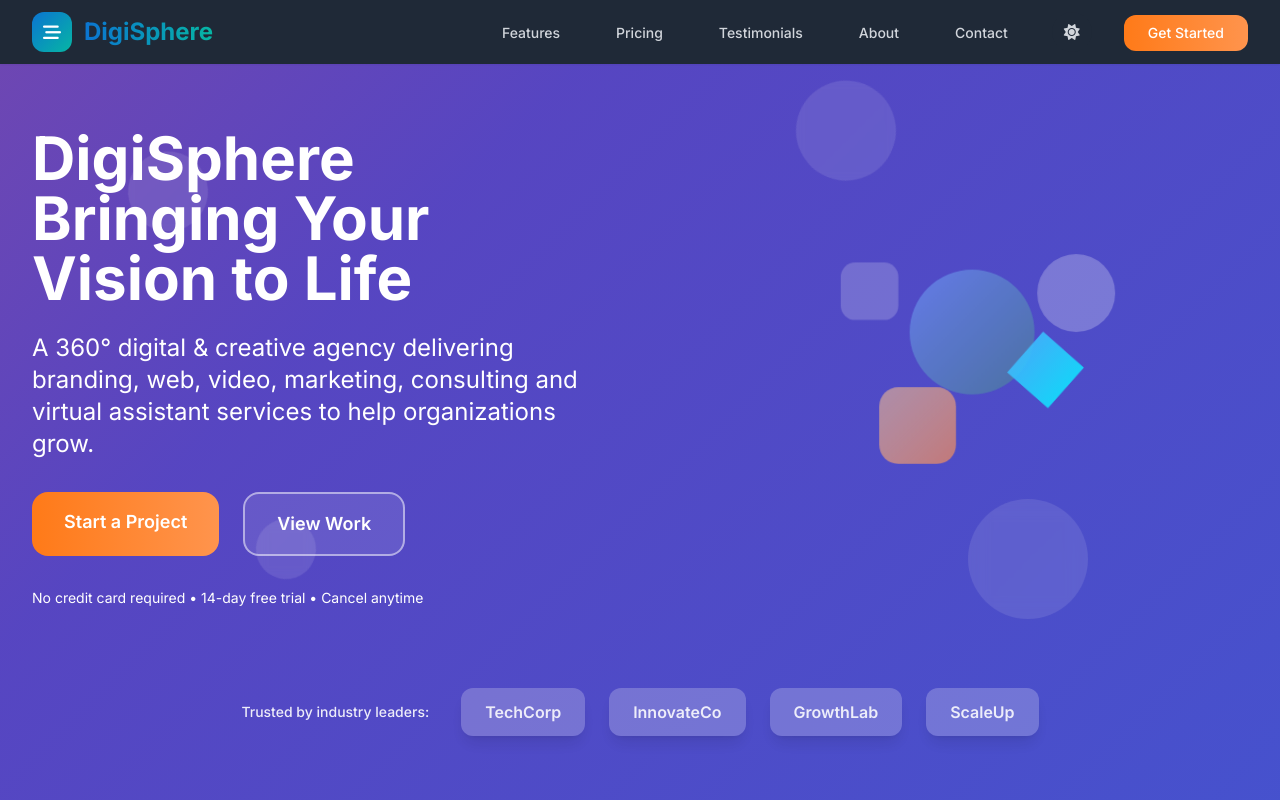
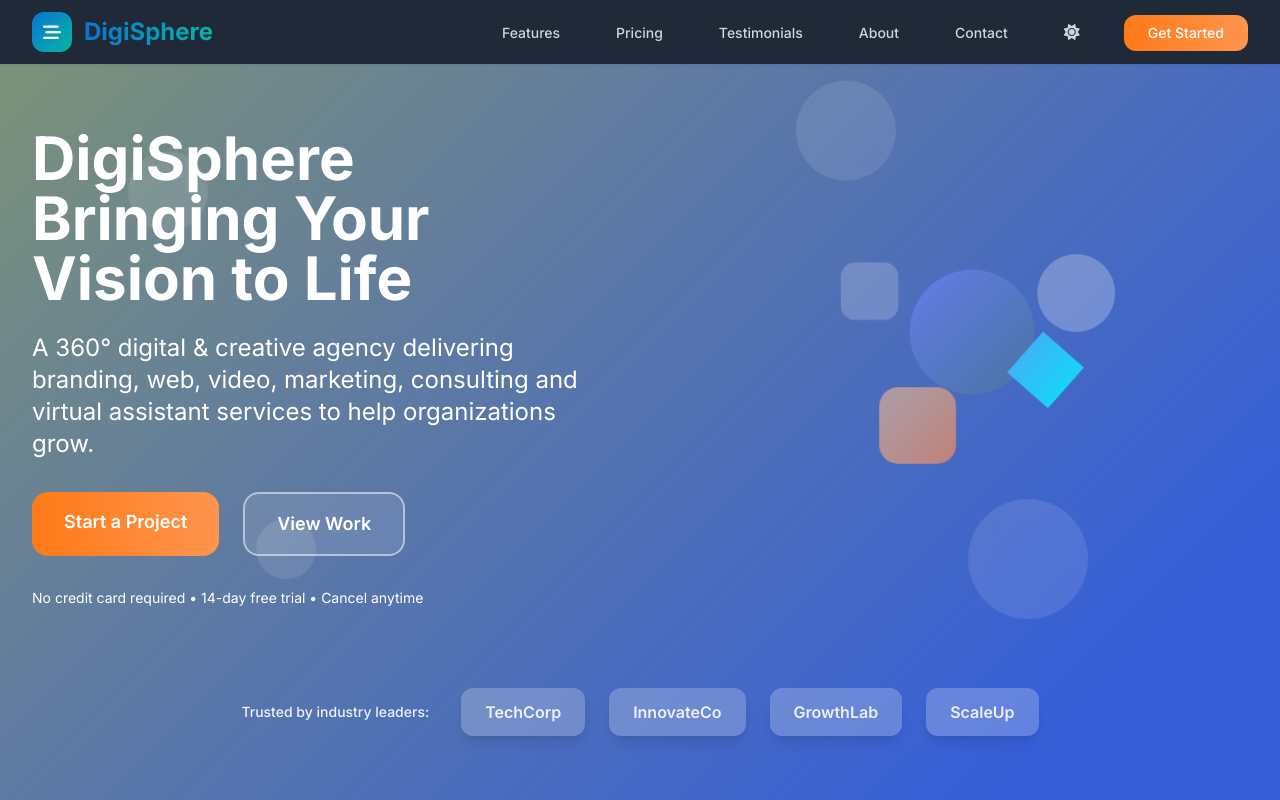
Before and after one commit to MichaelTolulope/DigiSphere, a website: page index.html in a window 1280 px wide. Both pictures are taken after a click on the button 1071 px from the left and 32 px from the top of the page. Shown: the top 800 px of the page. Drawn offline with nearby package versions, Linux system fonts and the light colour scheme.

Commit message:
edited hero dark mode color

```diff
--- a/assets/css/style.css
+++ b/assets/css/style.css
@@ -95,7 +95,7 @@
 }
 
 .dark .modern-hero-gradient::before {
-    background: linear-gradient(-45deg, rgba(59, 91, 219, 0.9), rgba(95, 61, 196, 0.9), rgba(218, 62, 123, 0.9), rgba(230, 73, 128, 0.9));
+    background: linear-gradient(-45deg, rgba(59, 91, 219, 0.9),rgba(59, 91, 219, 0.9),#f6864e7b, rgba(11,116,209,0.95), rgba(6,182,164,0.9),  rgba(255,122,24,0.08));
     background-size: 400% 400%;
 }
 
```
